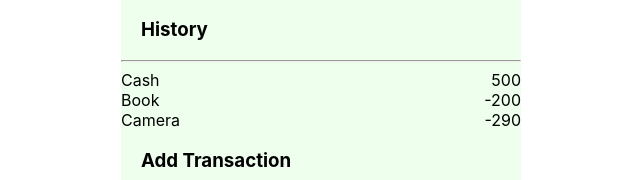
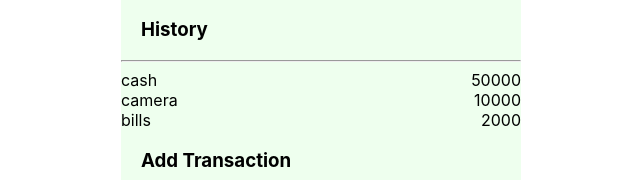
Before and after one commit to Ashan01/expense-tracker-app, a React (Create React App) app: page / in a window 1280 px wide. Shown: the part 228-408 px from the top of the page, without its empty margins (319-959 px from the left). Built offline with nearby package versions, Linux system fonts and the light colour scheme.

Commit message:
add the Add transaction function

```diff
--- a/src/App.js
+++ b/src/App.js
@@ -1,24 +1,26 @@
-import React from 'react';
-import './App.css'
-import {Header} from './Component/Header'
-import {Balance} from './Component/Balance'
-import {ExpenseCounter} from './Component/ExpenseCounter'
-import {History} from './Component/History'
-import {TransactionList} from './Component/TransactionList'
-import {AddTransaction} from './Component/AddTransaction'
-
+import React from "react";
+import "./App.css";
+import { Header } from "./Component/Header";
+import { Balance } from "./Component/Balance";
+import { ExpenseCounter } from "./Component/ExpenseCounter";
+import { History } from "./Component/History";
+import { TransactionList } from "./Component/TransactionList";
+import { AddTransaction } from "./Component/AddTransaction";
+import { TransProvider } from "./Global State/transContext";
 
 function App() {
-  return (
-    <div className='Container'>
-      <Header/>
-      <Balance/>
-      <ExpenseCounter/>
-      <History/>
-      <TransactionList/>
-      <AddTransaction/>
-    </div>
-  );
+   return (
+      <div className="Container">
+         <Header />
+         <Balance />
+         <ExpenseCounter />
+         <History />
+         <TransProvider>
+            <TransactionList />
+         </TransProvider>
+         <AddTransaction />
+      </div>
+   );
 }
 
 export default App;
--- a/src/Component/TransactionList.js
+++ b/src/Component/TransactionList.js
@@ -1,23 +1,21 @@
-import React from 'react'
-import '../App.css'
+import React, { useContext } from "react";
+import "../App.css";
+import { TransContext } from "../Global State/transContext";
 
 export const TransactionList = () => {
-    return (
-        <div>
-            <ul className='transaction-list'>
-                <li>
-                    <span>Cash</span>
-                    <span>500</span>
-                </li>
-                <li>
-                    <span>Book</span>
-                    <span>-200</span>
-                </li>
-                <li>
-                    <span>Camera</span>
-                    <span>-290</span>
-                </li>
-            </ul>
-        </div>
-    )
-}
+   let { Transaction } = useContext(TransContext);
+   return (
+      <div>
+         <ul className="transaction-list">
+            {Transaction.map((Obj, ind) => {
+               return (
+                  <li key={ind}>
+                     <span>{Obj.desc}</span>
+                     <span>{Obj.amount}</span>
+                  </li>
+               );
+            })}
+         </ul>
+      </div>
+   );
+};
--- /dev/null
+++ b/src/Global State/transContext.js
@@ -0,0 +1,35 @@
+import React, { createContext, useReducer } from "react";
+import transReducer from "./transaReducer";
+
+let Initial_Transaction = [
+   { desc: "cash", amount: 50000 },
+   { desc: "camera", amount: 10000 },
+   { desc: "bills", amount: 2000 },
+];
+
+export const TransContext = createContext(Initial_Transaction);
+
+export const TransProvider = ({ children }) => {
+   let [state, dispatch] = useReducer(transReducer, Initial_Transaction);
+   console.log("state==>", state);
+
+   function add_Transaction(transObj) {
+      dispatch({
+         type: "ADD_TRANSACTION",
+         payload: {
+            amount: transObj.amount,
+            desc: transObj.desc,
+         },
+      });
+   }
+   return (
+      <TransContext.Provider
+         value={{
+            Transaction: state,
+            add_Transaction,
+         }}
+      >
+         {children}
+      </TransContext.Provider>
+   );
+};
--- /dev/null
+++ b/src/Global State/transaReducer.js
@@ -0,0 +1,11 @@
+let transReducer = (state, action) => {
+   switch (action.type) {
+      case "ADD_TRANSACTION":
+         return [action.payload, ...state];
+
+      default:
+         return state;
+   }
+};
+
+export default transReducer;
```
